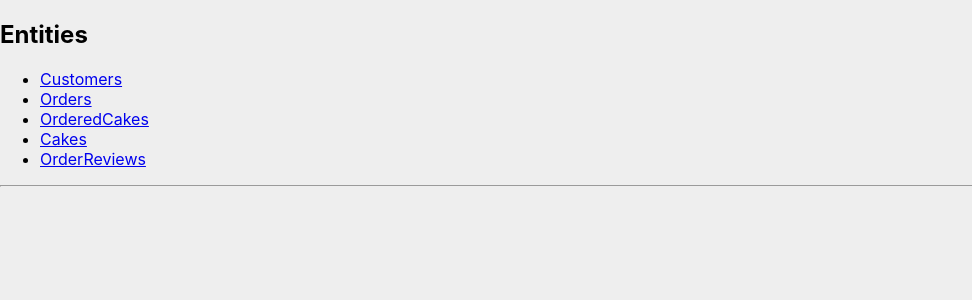
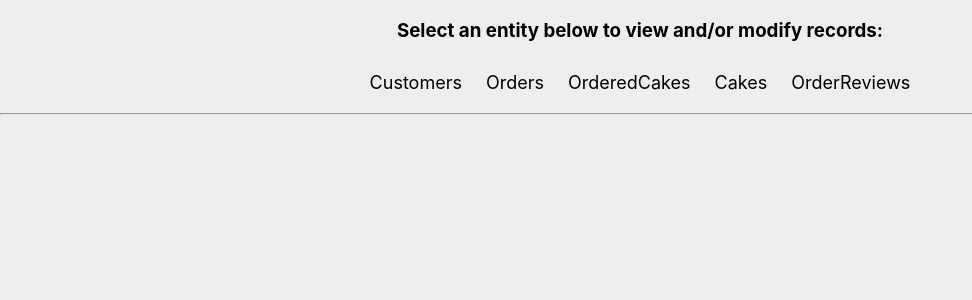
Before and after one commit to weiyutang1010/cakeys_app, a React (Create React App) app in the folder frontend/: page / in a window 1280 px wide. Shown: the top 300 px of the page, without its empty margins (0-972 px from the left). Built offline with nearby package versions, Linux system fonts and the light colour scheme.

Commit message:
formatting

```diff
--- a/frontend/src/App.css
+++ b/frontend/src/App.css
@@ -24,6 +24,11 @@ td {
   padding: 0.25rem 0.25rem;
 }
 
+th {
+  background-color: #0288d1;
+  color: white;
+}
+
 td {
   padding-left: 0.5em;
   padding-right: 0.5em;
@@ -34,6 +39,12 @@ table {
   background-color: #fafafa;
   margin: auto;
 }
+
+caption {
+  font-size: large;
+  font-weight: bold;
+}
+
 
 label,
 input {
@@ -48,7 +59,7 @@ form {
 
 .rows {
   display: flex;
-  flex-direction: rows;
+  flex-direction: row;
   justify-content: center;
 }
 
@@ -58,3 +69,33 @@ form {
   flex-direction: column;
   justify-content: center;
 }
+
+.container {
+  padding-top: 1rem;
+  padding-bottom: 1rem;
+}
+
+.navigation {
+  width: 50%;
+  margin: auto;
+  display: flex;
+  flex-direction: row;
+  justify-content: center;
+}
+
+.centered {
+  text-align: center;
+}
+
+.tab, .tab:visited {
+  color: inherit;
+  font-size: large;
+  padding: .5rem;
+  margin: .25rem;
+  text-decoration: none;
+}
+
+.tab:hover {
+  background-color: #E0E0E0;
+  text-decoration: underline;
+}
--- a/frontend/src/App.js
+++ b/frontend/src/App.js
@@ -6,27 +6,25 @@ export default function Main() {
   return (
     <Router>
       <div>
-        <h2>Entities</h2>
-
-        <ul>
-          <li>
-            <Link to='/customers'>Customers</Link>
-          </li>
-          <li>
-            <Link to='/orders'>Orders</Link>
-          </li>
-          <li>
-            <Link to='/ordered-cakes'>OrderedCakes</Link>
-          </li>
-          <li>
-            <Link to='/cakes'>Cakes</Link>
-          </li>
-          <li>
-            <Link to='/order-reviews'>OrderReviews</Link>
-          </li>
-        </ul>
+        <h3 className='centered'>Select an entity below to view and/or modify records:</h3>
+        <div className='navigation'>
+          <Link to='/customers' className='tab'>
+            Customers
+          </Link>
+          <Link to='/orders' className='tab'>
+            Orders
+          </Link>
+          <Link to='/ordered-cakes' className='tab'>
+            OrderedCakes
+          </Link>
+          <Link to='/cakes' className='tab'>
+            Cakes
+          </Link>
+          <Link to='/order-reviews' className='tab'>
+            OrderReviews
+          </Link>
+        </div>
         <hr></hr>
-
         <Switch>
           <Route exact path='/'>
             <Home />
@@ -59,9 +57,11 @@ function Home() {
 function Customers() {
   return (
     <div className='Page'>
-      <h2>Customers Entity</h2>
-      <p>records details of Customers who order cakes</p>
+      <h1>Customers</h1>
+      <p>Records details of Customers who order cakes.</p>
+      <div className='container'>
         <table>
+          <caption>Customers Table</caption>
           <thead>
             <tr>
               <th>customer_ID</th>
@@ -76,8 +76,24 @@ function Customers() {
               <th>customer_email</th>
             </tr>
           </thead>
-        <tbody></tbody>
+          <tbody>
+            <tr>
+              <td></td>
+              <td></td>
+              <td></td>
+              <td></td>
+              <td></td>
+              <td></td>
+              <td></td>
+              <td></td>
+              <td></td>
+              <td></td>
+            </tr>
+          </tbody>
         </table>
+      </div>
+      <div className='container'>
+        <h3>Add New Record</h3>
         <form>
           <div className='rows'>
             <div className='labels'>
@@ -106,15 +122,18 @@ function Customers() {
           <input type='submit' value='Submit'></input>
         </form>
       </div>
+    </div>
   );
 }
 
 function Orders() {
   return (
     <div className='Page'>
-      <h2>Orders Entity</h2>
-      <p>records details of Orders placed by Customers</p>
+      <h1>Orders</h1>
+      <p>Records details of Orders placed by Customers.</p>
+      <div className='container'>
         <table>
+          <caption>Orders Table</caption>
           <thead>
             <tr>
               <th>order_ID</th>
@@ -128,8 +147,23 @@ function Orders() {
               <th>review_ID</th>
             </tr>
           </thead>
-        <tbody></tbody>
+          <tbody>
+            <tr>
+              <td></td>
+              <td></td>
+              <td></td>
+              <td></td>
+              <td></td>
+              <td></td>
+              <td></td>
+              <td></td>
+              <td></td>
+            </tr>
+          </tbody>
         </table>
+      </div>
+      <div className='container'>
+        <h3>Add New Record</h3>
         <form>
           <div className='rows'>
             <div className='labels'>
@@ -143,18 +177,19 @@ function Orders() {
               <label for='review_ID'>Review ID: </label>
             </div>
             <div className='inputs'>
-            <input type='text' id='customer_ID' name='customer_ID' required></input>
+              <input type='text' id='customer_ID' name='customer_ID'></input>
               <input type='text' id='order_total_USD' name='order_total_USD' required></input>
               <input type='datetime-local' id='order_date_time' name='customer_DOB'></input>
               <input type='text' id='credit_card_number' name='credit_card_number' required></input>
               <input type='text' id='credit_card_expiration' name='credit_card_expiration' required></input>
               <input type='date' id='order_fill_date' name='order_fill_date' required></input>
               <input type='date' id='order_pickup_date' name='order_pickup_date' required></input>
-            <input type='text' id='review_ID' name='review_ID' required></input>
+              <input type='text' id='review_ID' name='review_ID'></input>
             </div>
           </div>
           <input type='submit' value='Submit'></input>
         </form>
+      </div>
     </div>
   );
 }
@@ -162,9 +197,11 @@ function Orders() {
 function OrderedCakes() {
   return (
     <div className='Page'>
-      <h2>OrderedCakes Entity</h2>
-      <p>records details of Cakes ordered by Customers</p>
+      <h1>OrderedCakes</h1>
+      <p>Records details of Cakes ordered by Customers.</p>
+      <div className='container'>
         <table>
+          <caption>OrderedCakes Table</caption>
           <thead>
             <tr>
               <th>order_ID</th>
@@ -174,8 +211,19 @@ function OrderedCakes() {
               <th>order_status</th>
             </tr>
           </thead>
-        <tbody></tbody>
+          <tbody>
+            <tr>
+              <td></td>
+              <td></td>
+              <td></td>
+              <td></td>
+              <td></td>
+            </tr>
+          </tbody>
         </table>
+      </div>
+      <div className='container'>
+        <h3>Add New Record</h3>
         <form>
           <div className='rows'>
             <div className='labels'>
@@ -196,15 +244,18 @@ function OrderedCakes() {
           <input type='submit' value='Submit'></input>
         </form>
       </div>
+    </div>
   );
 }
 
 function Cakes() {
   return (
     <div className='Page'>
-      <h2>Cakes Entity</h2>
-      <p>Cakes available for Customers to Order</p>
+      <h1>Cakes</h1>
+      <p>Cakes available for Customers to Order.</p>
+      <div className='container'>
         <table>
+          <caption>Cakes Table</caption>
           <thead>
             <tr>
               <th>cake_ID</th>
@@ -213,13 +264,23 @@ function Cakes() {
               <th>cake_retail_price_USD</th>
             </tr>
           </thead>
-        <tbody></tbody>
+          <tbody>
+            <tr>
+              <td></td>
+              <td></td>
+              <td></td>
+              <td></td>
+            </tr>
+          </tbody>
         </table>
+      </div>
+      <div className='container'>
+        <h3>Add New Record</h3>
         <form>
           <div className='rows'>
             <div className='labels'>
               <label for='cake_name'>Cake Name: </label>
-            <label for='cake_size'>Cake Size: </label>
+              <label for='cake_size'>Cake Size (inches): </label>
               <label for='cake_retail_price_USD'>Cake Retail Price (USD): </label>
             </div>
             <div className='inputs'>
@@ -231,15 +292,18 @@ function Cakes() {
           <input type='submit' value='Submit'></input>
         </form>
       </div>
+    </div>
   );
 }
 
 function OrderReviews() {
   return (
     <div className='Page'>
-      <h2>OrderReviews Entity</h2>
-      <p>metrics captured on completed orders</p>
+      <h1>OrderReviews</h1>
+      <p>Metrics captured on completed orders.</p>
+      <div className='container'>
         <table>
+          <caption>OrderReviews Table</caption>
           <thead>
             <tr>
               <th>review_ID</th>
@@ -250,15 +314,27 @@ function OrderReviews() {
               <th>comment</th>
             </tr>
           </thead>
-        <tbody></tbody>
+          <tbody>
+            <tr>
+              <td></td>
+              <td></td>
+              <td></td>
+              <td></td>
+              <td></td>
+              <td></td>
+            </tr>
+          </tbody>
         </table>
+      </div>
+      <div className='container'>
+        <h3>Add New Record</h3>
         <form>
           <div className='rows'>
             <div className='labels'>
               <label for='order_ID'>Order ID: </label>
-            <label for='overall_rating'>Overall Rating: </label>
-            <label for='product_quality_rating'>Product Quality Rating: </label>
-            <label for='service_rating'>Service Rating: </label>
+              <label for='overall_rating'>Overall Rating (1-10): </label>
+              <label for='product_quality_rating'>Product Quality Rating (1-10): </label>
+              <label for='service_rating'>Service Rating (1-10): </label>
               <label for='comment'>Comment: </label>
             </div>
             <div className='inputs'>
@@ -274,5 +350,6 @@ function OrderReviews() {
           <input type='submit' value='Submit'></input>
         </form>
       </div>
+    </div>
   );
 }
```
Lines whose indentation alone changed are shown as unchanged.
